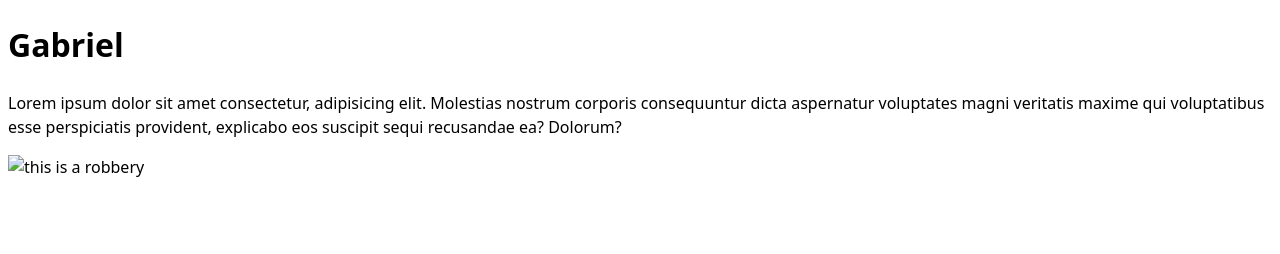
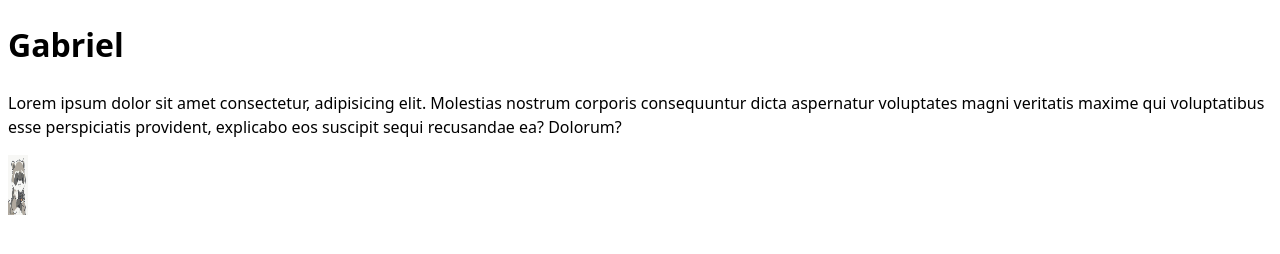
Before and after one commit to Gab-Mel/visualizacao_lab_01, a plain HTML site: page index.html in a window 1280 px wide. Drawn offline with Linux system fonts and the light colour scheme.

Commit message:
corrigindo extenção de imagem

```diff
--- a/index.html
+++ b/index.html
@@ -12,6 +12,6 @@
         <p>
             Lorem ipsum dolor sit amet consectetur, adipisicing elit. Molestias nostrum corporis consequuntur dicta aspernatur voluptates magni veritatis maxime qui voluptatibus esse perspiciatis provident, explicabo eos suscipit sequi recusandae ea? Dolorum?
         </p>
-        <img src="img/01.jpeg" alt="this is a robbery" width="20" height="60" >
+        <img src="img/01.jpg" alt="this is a robbery" width="20" height="60" >
     </body>
 </html>
```
